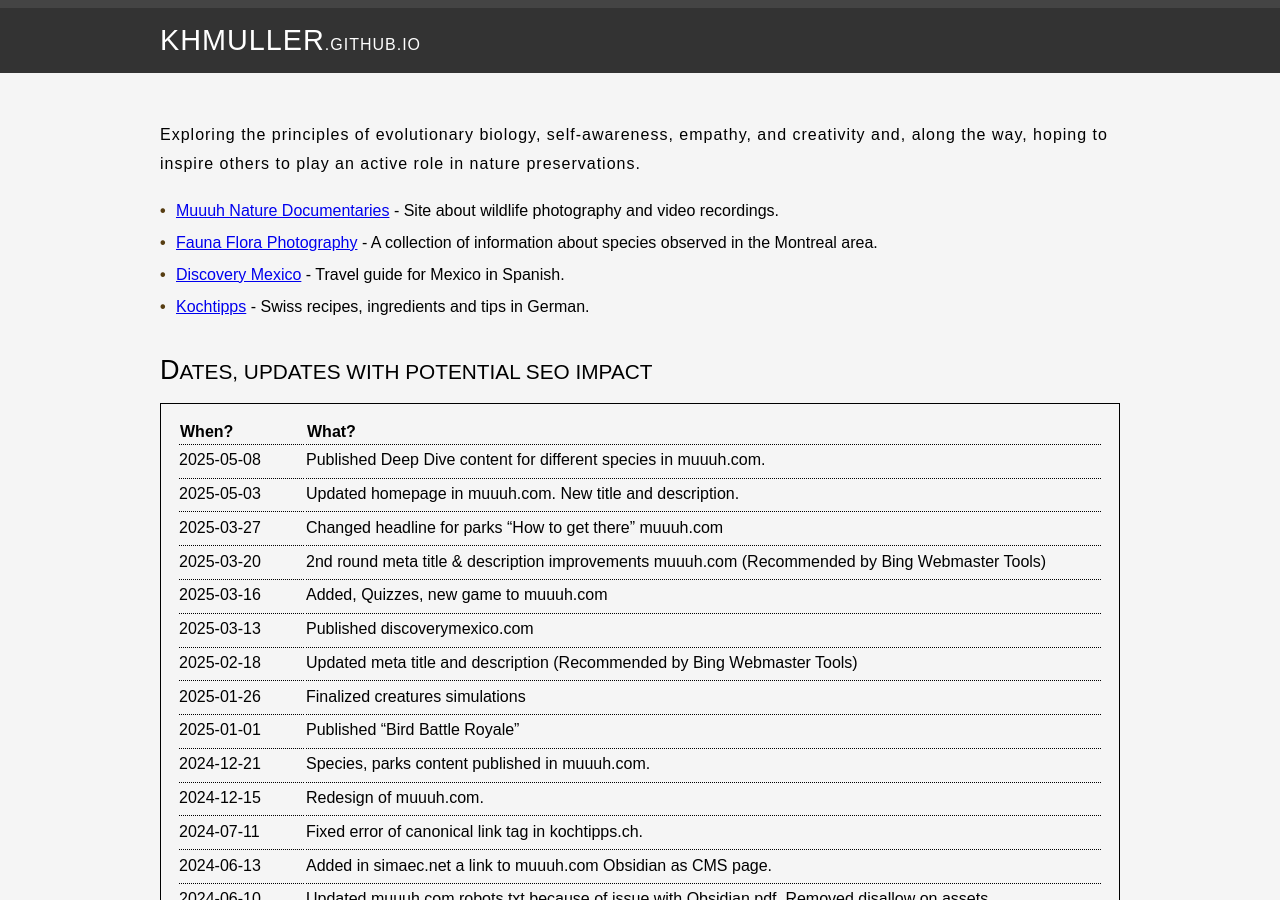
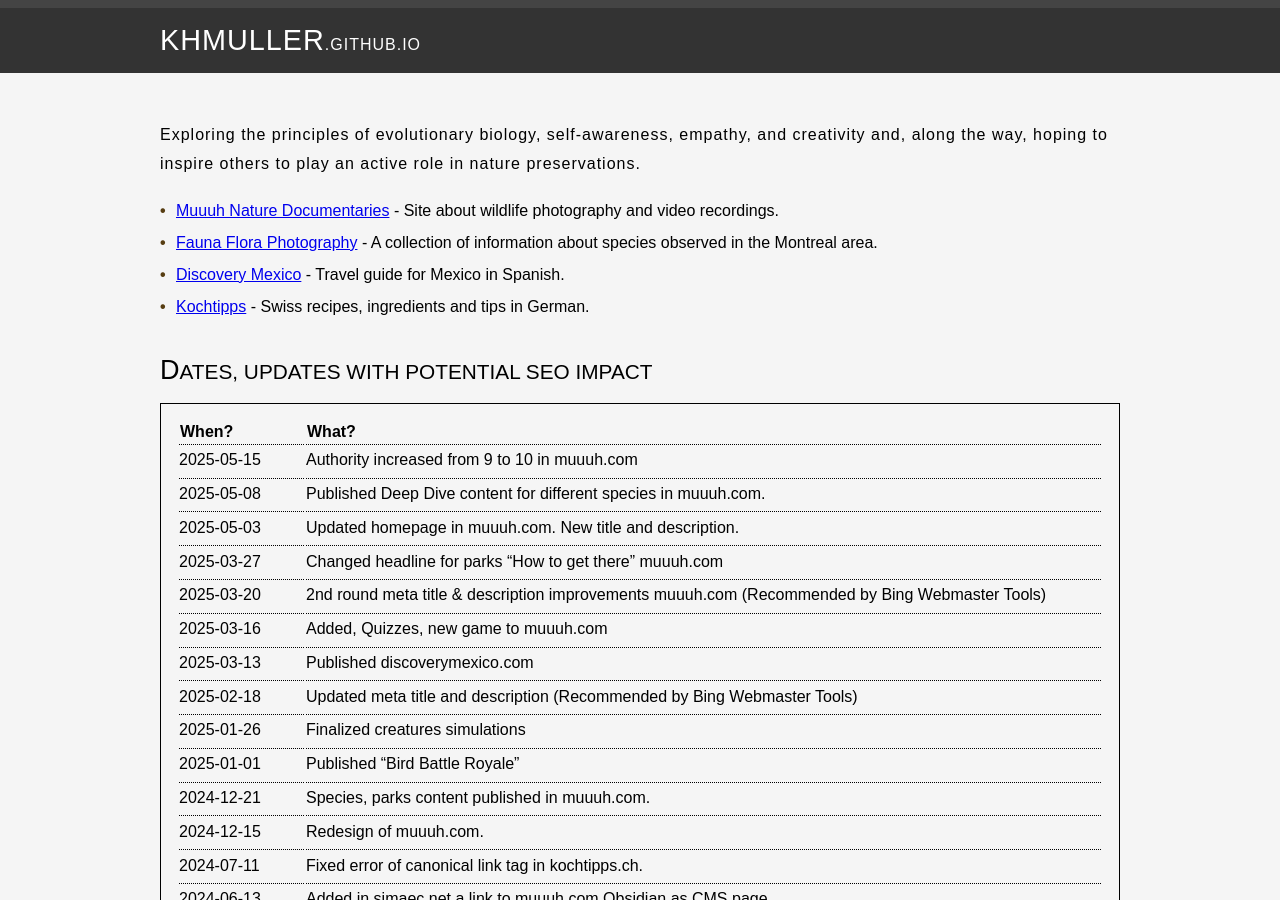
Before and after one commit to KHMuller/khmuller.github.io, a Jekyll site: the page built from index.md, in a window 1280 px wide and 900 px high. Built offline with Jekyll 4.4.1, drawn with Linux system fonts in a browser that asks for light colours.

Commit message:
Mini change

```diff
--- a/index.md
+++ b/index.md
@@ -16,6 +16,7 @@ Exploring the principles of evolutionary biology, self-awareness, empathy, and c
 
 |When?|What?|
 |:---|:---|
+|2025-05-15|Authority increased from 9 to 10 in muuuh.com|
 |2025-05-08|Published Deep Dive content for different species in muuuh.com.|
 |2025-05-03|Updated homepage in muuuh.com. New title and description.|
 |2025-03-27|Changed headline for parks "How to get there" muuuh.com|
```
